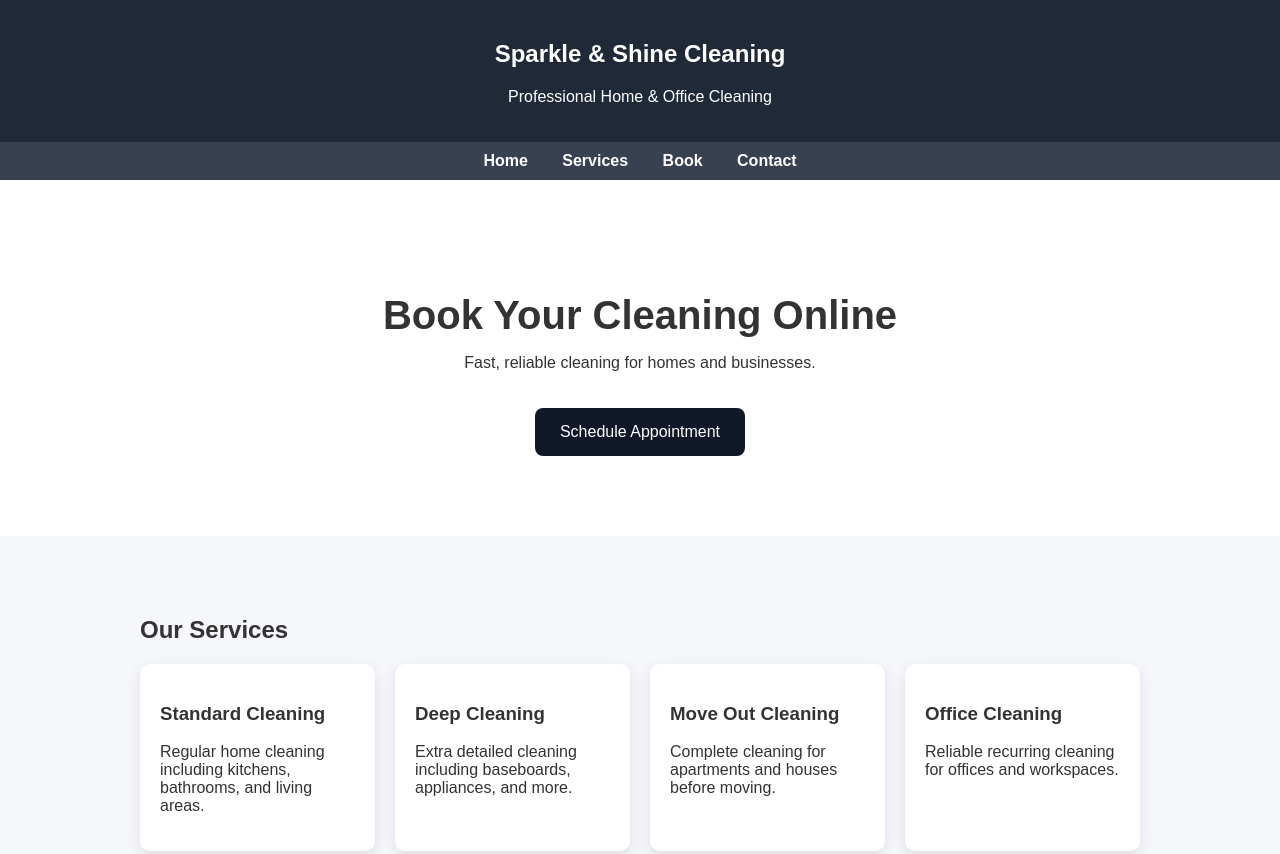
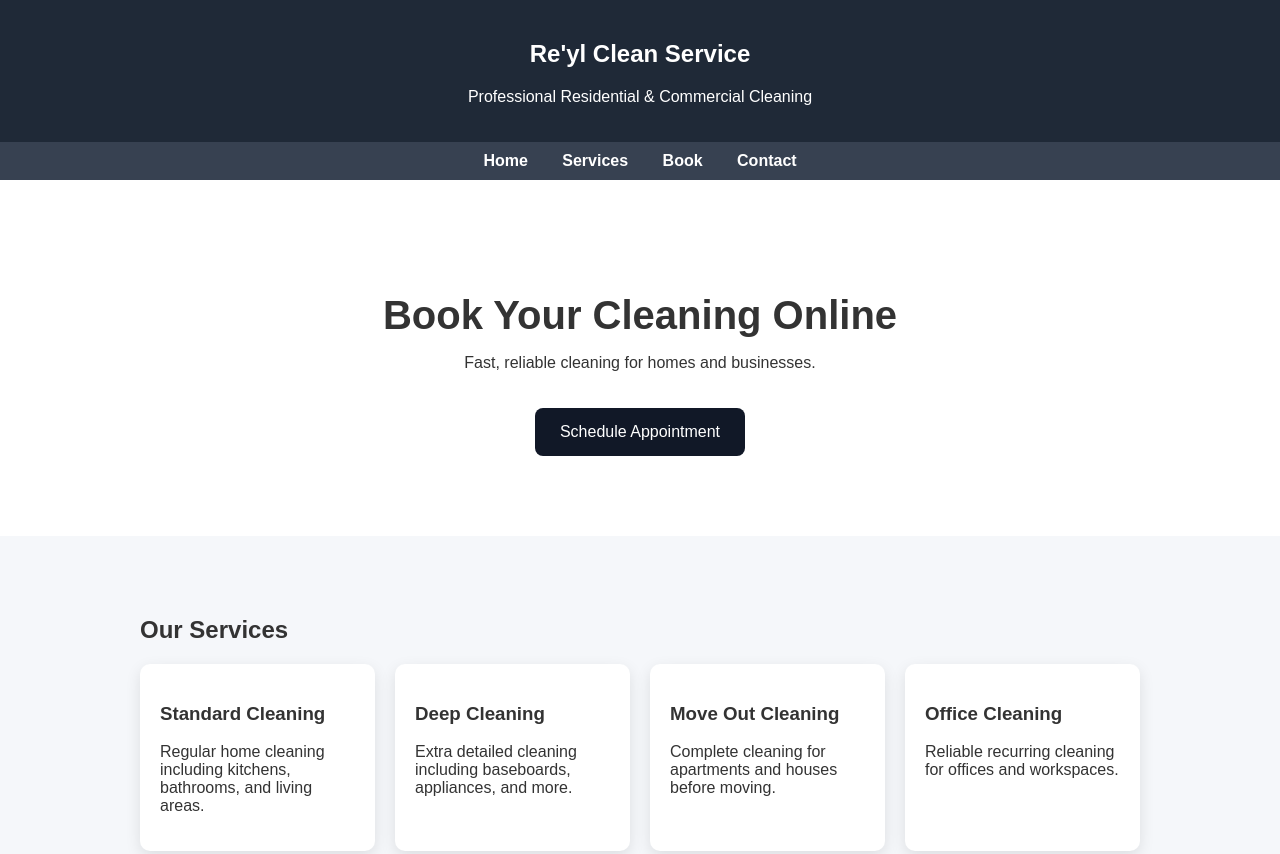
Before and after one commit to Sunnyside907/REYLCLEAN, a plain HTML site: page index.html in a window 1280 px wide. Shown: the top 854 px of the page. Drawn offline with Linux system fonts and the light colour scheme.

Commit message:
Update index.html

```diff
--- a/index.html
+++ b/index.html
@@ -86,8 +86,8 @@ margin-top:40px;
 <body>
 
 <header>
-<h2>Sparkle & Shine Cleaning</h2>
-<p>Professional Home & Office Cleaning</p>
+<h2>Re'yl Clean Service</h2>
+<p>Professional Residential & Commercial Cleaning</p>
 </header>
 
 <nav>
```
